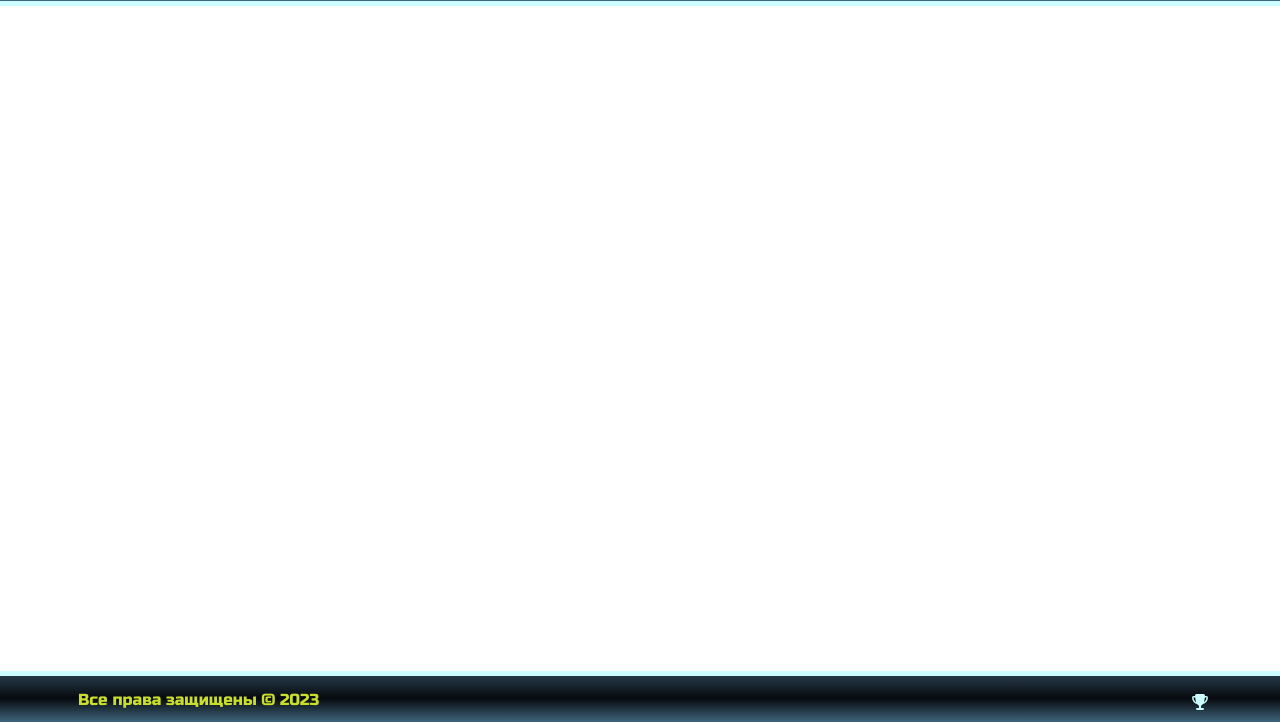
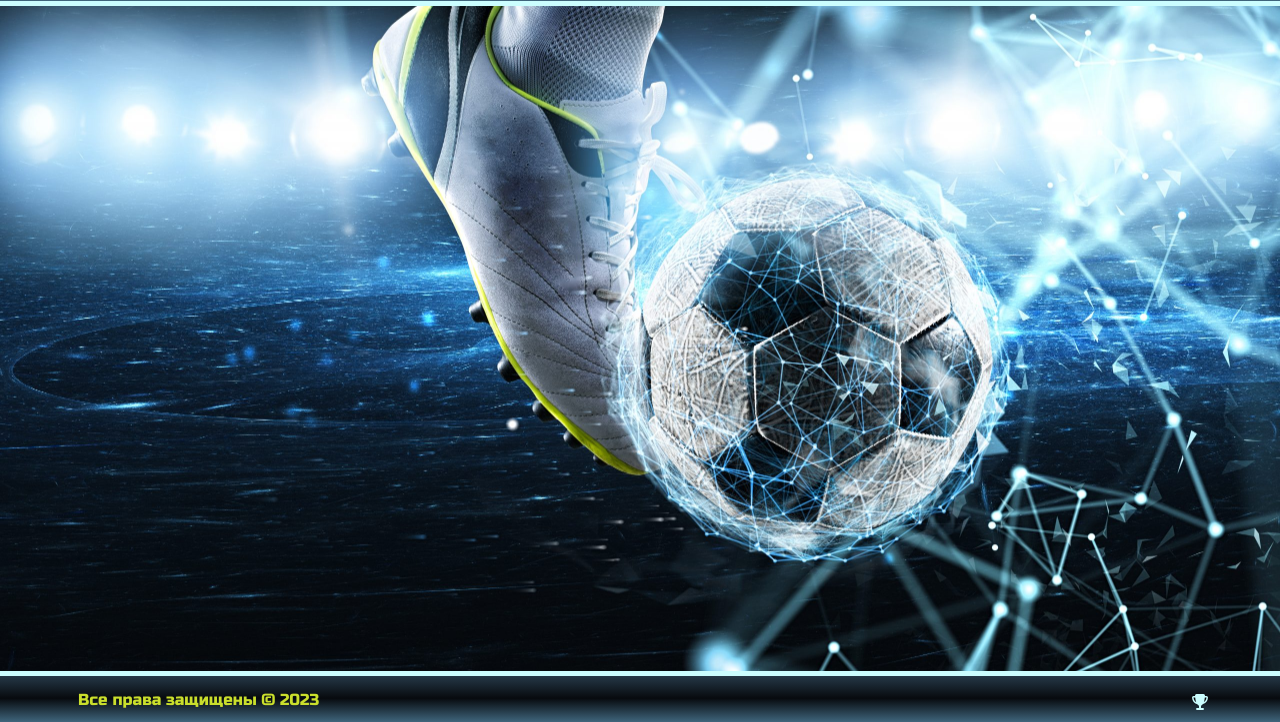
Before and after one commit to ChernDU/git-VS, a plain HTML site: page www/index.html in a window 1280 px wide. Shown: the part 78-800 px from the top of the page. Drawn offline with nearby package versions, Linux system fonts and the light colour scheme.

Commit message:
Update style.css

```diff
--- a/www/css/style.css
+++ b/www/css/style.css
@@ -268,7 +268,7 @@ a:active {color: rgb(15, 153, 153)}
 
 @media(min-width: 1025px) {
 #img {
-    background-image: url('/.../www/img/logo.jpg');
+    background-image: url('https://github.com/ChernDU/git-VS/blob/main/www/img/logo.jpg');
 }
 }
 
```
